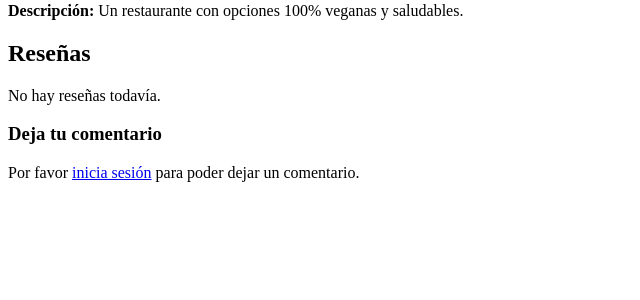
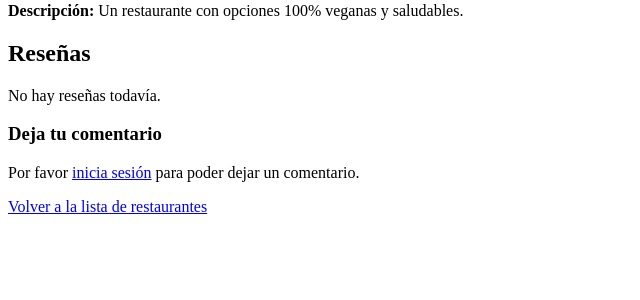
Before and after one commit to DCC-CC4401/2024-2-CC4401-grupo-2, a Django app: page /restaurant/1/ in a window 1280 px wide. Shown: the part 214-514 px from the top of the page, without its empty margins (0-640 px from the left). Run offline with Django 3.2, Linux system fonts and the light colour scheme; data comes from the database, SQL or seed files in the repository; data that the repository does not hold is empty.

Commit message:
Added a button that allows you to return from the restaurant review page (restaurant_detail.html) to the page that contains a list of restaurants (restaurantes.html)

```diff
--- a/todoapp/templates/todoapp/restaurant_detail.html
+++ b/todoapp/templates/todoapp/restaurant_detail.html
@@ -37,5 +37,8 @@
     {% else %}
         <p>Por favor <a href="{% url 'login' %}">inicia sesión</a> para poder dejar un comentario.</p>
     {% endif %}
+    <div class="mt-4">
+        <a href="{% url 'restaurant_list' %}" class="btn">Volver a la lista de restaurantes</a>
+    </div>
 </body>
 </html>
```
Also changed, not shown: todoapp/migrations/0008_review.py (added).
